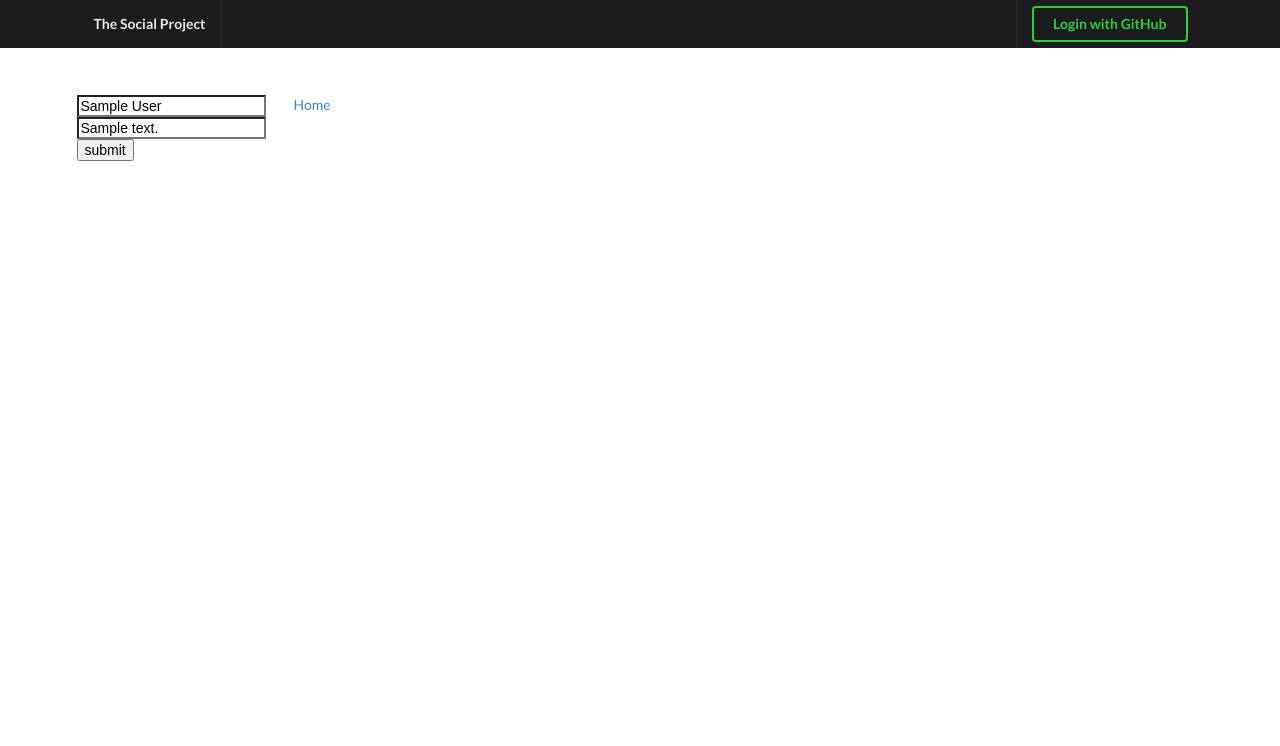
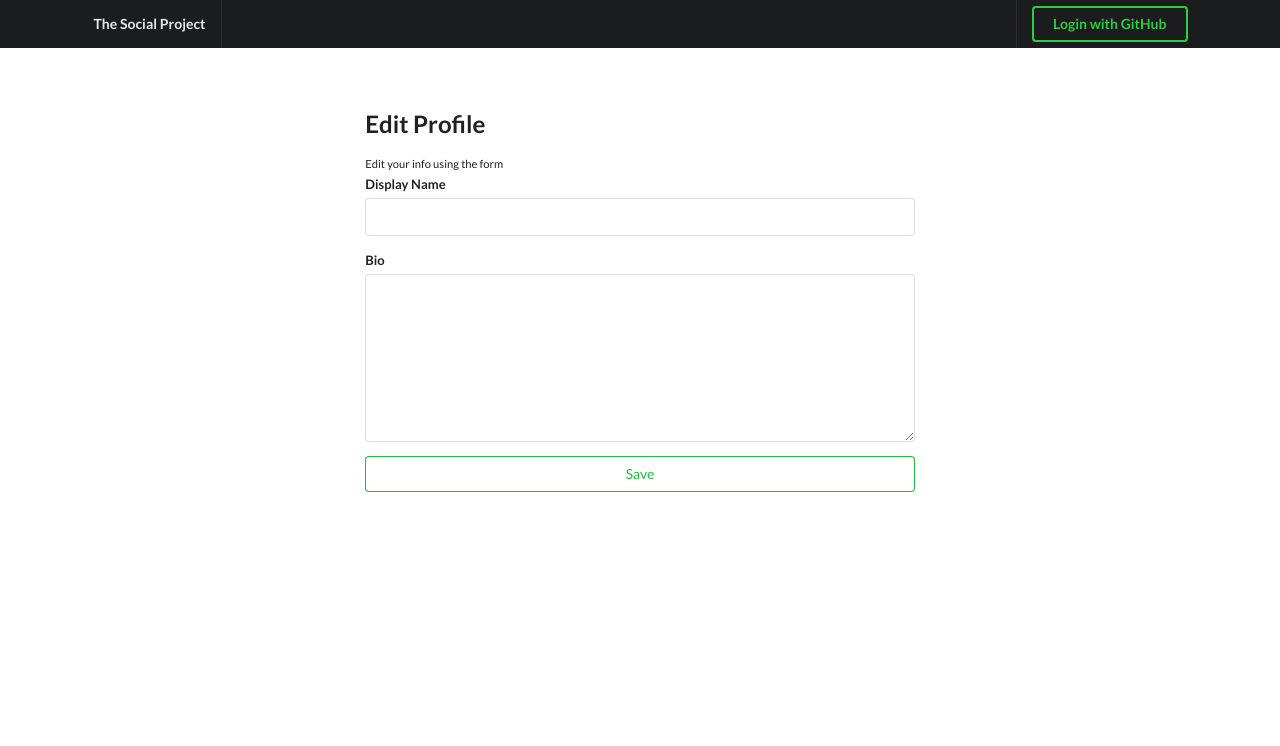
Before and after one commit to Nessphoro/group-CMPUT404-project, a Python web app: template src/backend/socialapp/jinja2/socialapp/author-update.html in a window 1280 px wide. Shown: the top 746 px of the page. Run offline with Jinja, Linux system fonts and the light colour scheme; the template is opened without the code that fills it: most values are stand-ins (such as "Sample title", 1, 10 or a date in 2020); form fields are guessed from the names that the template uses.

Commit message:
Edit author

```diff
--- a/src/backend/socialapp/jinja2/socialapp/author-update.html
+++ b/src/backend/socialapp/jinja2/socialapp/author-update.html
@@ -1,25 +1,24 @@
 {% extends 'socialapp/socialapp_base.html' %}
 
 {% block content %}
-<body>
-<!-- https://stackoverflow.com/questions/7844539/how-to-csrf-token-protection-in-jinja2-template-engine -->
-<form action="" method="post">
-	<input type="hidden" name="csrfmiddlewaretoken" value="{{ csrf_token }}">
-	<div>
-    	<input type="text" id="displayName" name="displayName" value="{{ ActiveUser.displayName }}">
-    </div>
-    <div>
-    	<input type="text" id="bio" name="bio"  value="{{ ActiveUser.bio }}">
-    </div>
-   <input type = "submit" value = "submit" />
-</form>
+
+<div class="centered eight wide column">
+    <h2>Edit Profile</h2>
+    <small>Edit your info using the form</small>
+
+    <form class="ui form" action="" method="post">
+        <input type="hidden" name="csrfmiddlewaretoken" value="{{ csrf_token }}">
+        <div class="field">
+            <label for="{{ form.displayName.id_for_label }}">Display Name</label>
+            {{form.displayName}}
+        </div>
+        <div class="field">
+            <label for="{{ form.bio.id_for_label }}">Bio</label>
+            {{form.bio}}
+        </div>
+        <button class="basic green fluid ui button" type="submit">Save</button>
+    </form>
+</div>
 
 
-    <a href="{{ url('index') }}">Home</a>
-
-
-
-
-</body>
-
 {% endblock %}
--- a/src/backend/socialapp/models/author.py
+++ b/src/backend/socialapp/models/author.py
@@ -7,7 +7,7 @@ from django.urls import reverse
 from django.shortcuts import get_object_or_404
 from django.conf import settings
 import uuid
-
+from django.conf import settings
 
 class Author(models.Model):
     """ Authors represent a user in the social app's context, note they are distinct from users for modularity.
@@ -33,13 +33,13 @@ class Author(models.Model):
     github = models.CharField(max_length=150, blank=False)
     displayName = models.CharField(max_length=150, blank=False)
     bio =  models.TextField(blank=True, default="No bio")
-    host = models.URLField(blank=True)
+    host = models.URLField(blank=True, default=settings.SITE_URL)
     image = models.URLField(blank=True)
     feed = models.URLField(blank=True)
 
     # Methods
     def __str__(self):
-        return self.displayName
+        return f"{self.displayName} ({self.host})"
 
     def get_absolute_url(self):
         return reverse('author-id', args=[str(self.id)])
```
Also changed, not shown: src/backend/socialapp/views/authorUpdateView.py (added, +13 -0 lines).
